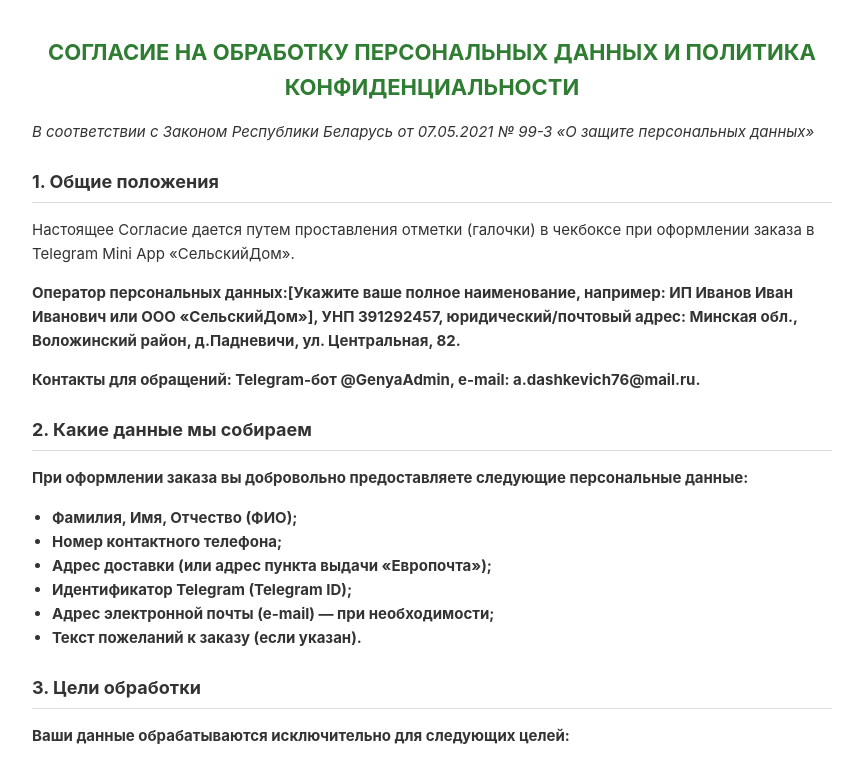
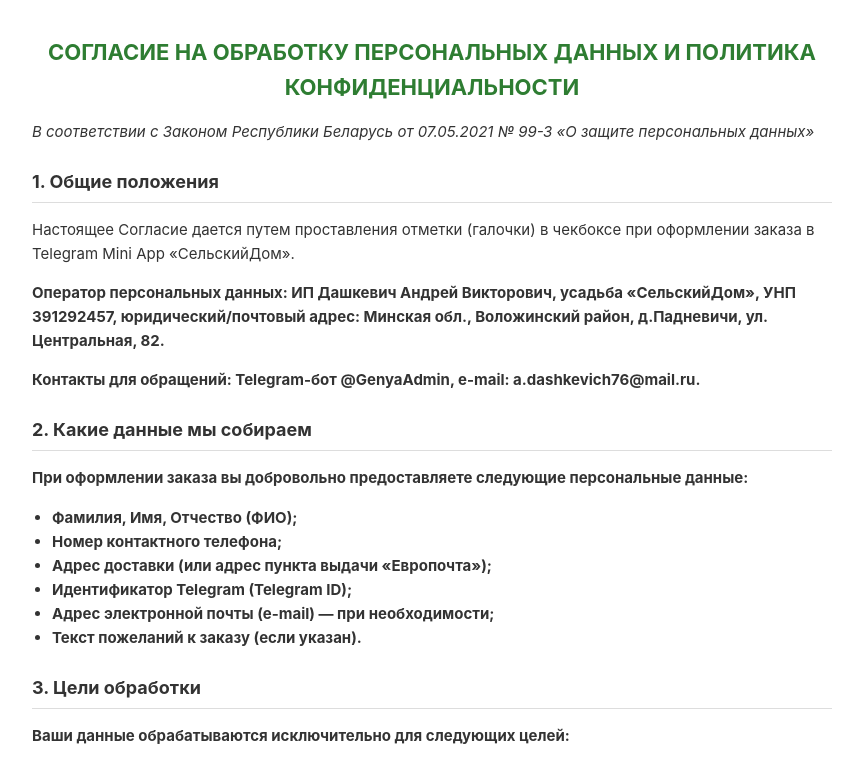
Before and after one commit to Genyaa515/seldom-landing, a plain HTML site: page privacy.html in a window 1280 px wide. Shown: the top 761 px of the page, without its empty margins (208-1071 px from the left). Drawn offline with Linux system fonts and the light colour scheme.

Commit message:
Update privacy.html

```diff
--- a/privacy.html
+++ b/privacy.html
@@ -20,7 +20,7 @@
 
   <h2>1. Общие положения</h2>
   <p>Настоящее Согласие дается путем проставления отметки (галочки) в чекбоксе при оформлении заказа в Telegram Mini App «СельскийДом».</p>
-  <p><strong>Оператор персональных данных:[Укажите ваше полное наименование, например: ИП Иванов Иван Иванович или ООО «СельскийДом»], УНП 391292457, юридический/почтовый адрес: Минская обл., Воложинский район, д.Падневичи, ул. Центральная, 82.</p>
+  <p><strong>Оператор персональных данных: ИП Дашкевич Андрей Викторович, усадьба «СельскийДом», УНП 391292457, юридический/почтовый адрес: Минская обл., Воложинский район, д.Падневичи, ул. Центральная, 82.</p>
   <p><strong>Контакты для обращений:</strong> Telegram-бот @GenyaAdmin, e-mail: a.dashkevich76@mail.ru.</p>
 
   <h2>2. Какие данные мы собираем</h2>
```
